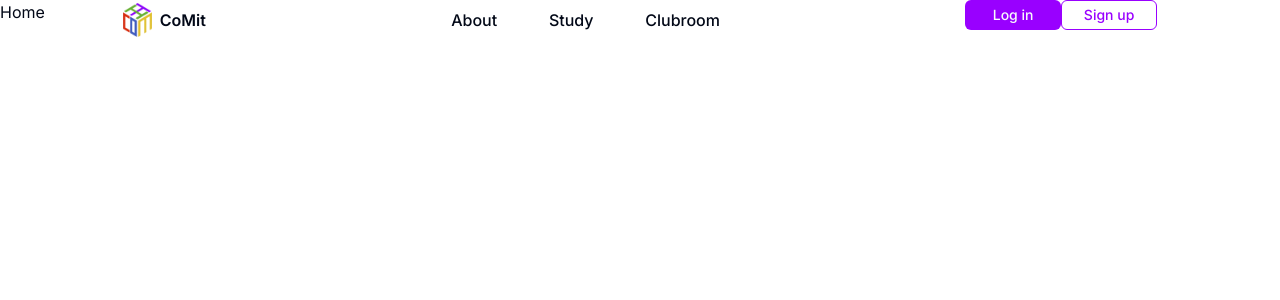
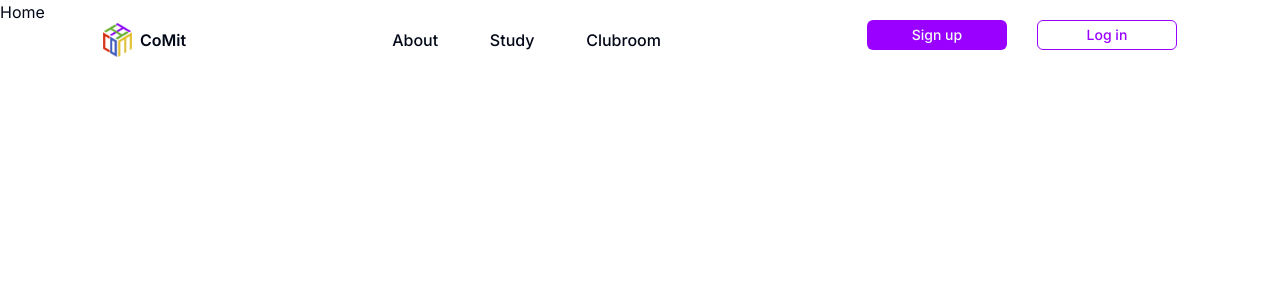
Before and after one commit to skku-comit/comit-website, a Next.js app: page / in a window 1280 px wide. Shown: the top 300 px of the page. Built offline with nearby package versions, Linux system fonts and the light colour scheme.

Commit message:
feat: add header

```diff
--- a/app/(main)/_components/Header.tsx
+++ b/app/(main)/_components/Header.tsx
@@ -11,7 +11,7 @@ export default function Header() {
 
   return (
     <header className="absolute h-[80px] w-full">
-      <nav className="flex items-center justify-around">
+      <nav className="flex h-full items-center justify-around">
         <Link href="/">
           <div className=" flex">
             <Image
@@ -36,10 +36,10 @@ export default function Header() {
             <p className="font-medium">Clubroom</p>
           </Link>
         </nav>
-        <div className="flex h-[40px] w-[15vw] justify-between">
-          <Button className="h-[30px] w-[140px]">Log in</Button>
+        <div className="flex h-[40px] w-[310px] justify-between">
+          <Button className="h-[30px] w-[140px]">Sign up</Button>
           <Button className="h-[30px] w-[140px]" variant={'outline'}>
-            Sign up
+            Log in
           </Button>
         </div>
       </nav>
```
